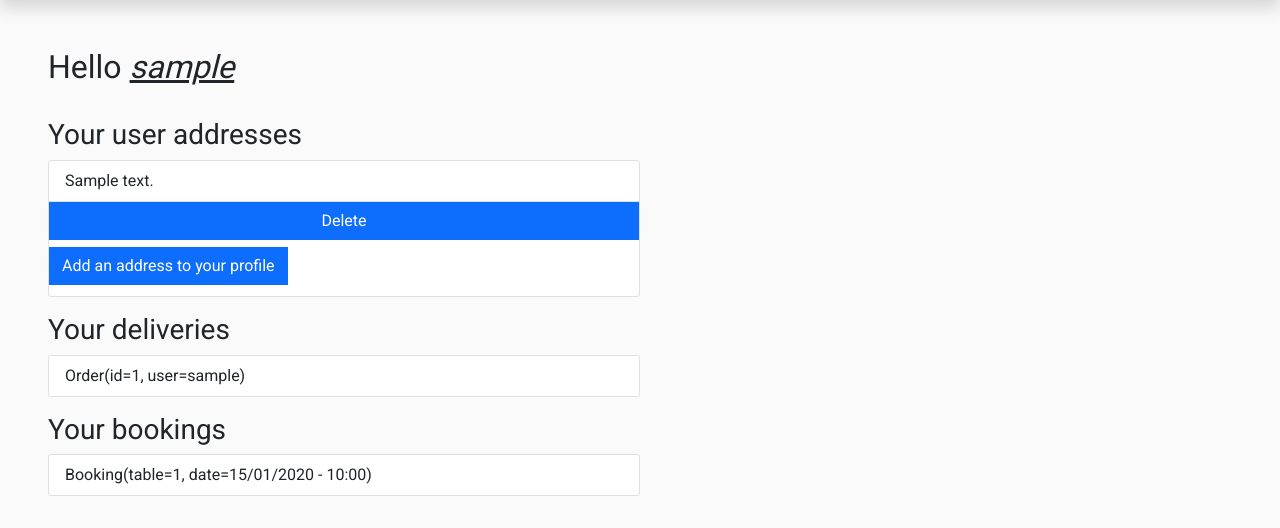
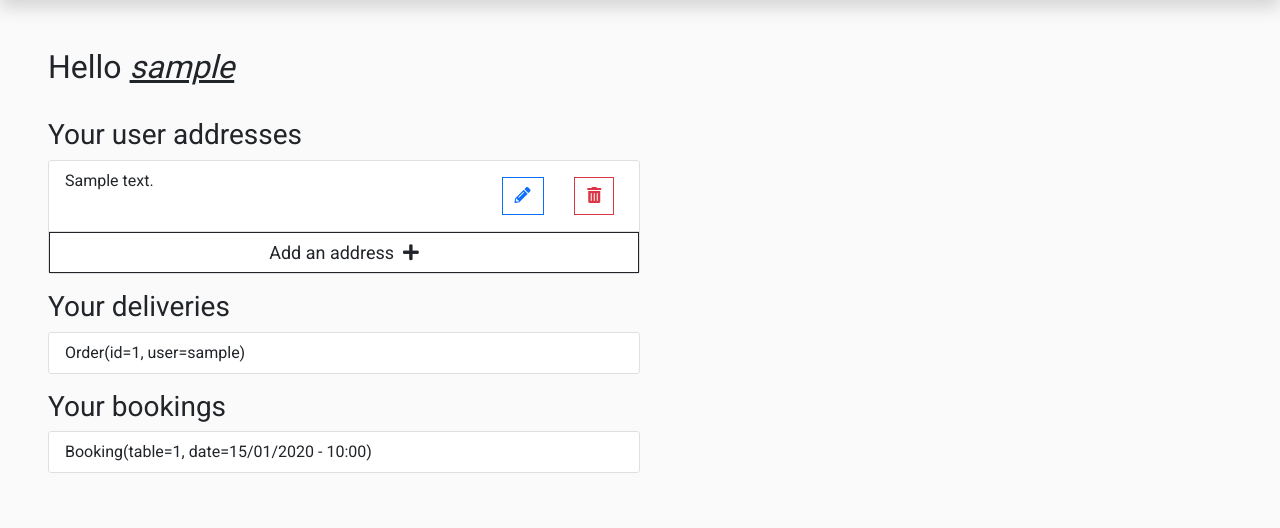
Before and after one commit to SergiGirabet/PyOli, a Django app: page /profile/ in a window 1280 px wide. Shown: the part 62-590 px from the top of the page. Run offline with Django 3.2, Linux system fonts and the light colour scheme; a user stored in the database is signed in; tables that the repository leaves empty hold one stand-in row (values such as "Sample post").

Commit message:
modified profile and address views

```diff
--- a/booking_manager/forms.py
+++ b/booking_manager/forms.py
@@ -7,9 +7,3 @@ class DeliveryForm(forms.ModelForm):
     class Meta:
         model = ProductOrder
         fields = "__all__"
-
-
-class AddressForm(forms.ModelForm):
-    class Meta:
-        model = Address
-        fields = ['address_field']
--- a/booking_manager/templates/base.html
+++ b/booking_manager/templates/base.html
@@ -15,6 +15,9 @@
             border-radius: 0 !important;
         }
     </style>
+    <link rel="stylesheet" href="https://cdnjs.cloudflare.com/ajax/libs/font-awesome/5.15.3/css/all.min.css"
+          integrity="sha512-iBBXm8fW90+nuLcSKlbmrPcLa0OT92xO1BIsZ+ywDWZCvqsWgccV3gFoRBv0z+8dLJgyAHIhR35VZc2oM/gI1w=="
+          crossorigin="anonymous"/>
     <link href="https://cdn.jsdelivr.net/npm/bootstrap@5.0.0-beta3/dist/css/bootstrap.min.css" rel="stylesheet"
           integrity="sha384-eOJMYsd53ii+scO/bJGFsiCZc+5NDVN2yr8+0RDqr0Ql0h+rP48ckxlpbzKgwra6" crossorigin="anonymous">
 </head>
--- a/booking_manager/templates/delivery.html
+++ b/booking_manager/templates/delivery.html
@@ -12,7 +12,7 @@
                         <div class="card col" style="border: 1px solid black">
                             <div class="card-body">
                                 <div class="row">
-                                    <div class="col">
+                                    <div class="col-9">
                                         <h5 class="card-title">{{ product.name }}</h5>
                                         <p class="card-text">{{ product.description|truncatechars:80 }}</p>
                                     </div>
@@ -40,7 +40,7 @@
                     {% if addresses %}
                         <select name="address" id="address">
                             {% for address in addresses %}
-                                <option value="{{ address.id }}"> {{ address }}</option>
+                                <option value="{{ address.id }}"> {{ address.address_field |truncatechars:50 }}</option>
                             {% endfor %}
                         </select>
                     {% else %}
--- a/booking_manager/templates/profile.html
+++ b/booking_manager/templates/profile.html
@@ -9,17 +9,35 @@
         <div class="card col-6">
             <ul class="list-group list-group-flush">
                 {% for address in addresses %}
-                    <li class="list-group-item">{{ address.address_field }}</li>
-                    <td>
-                        <a class="btn btn-primary" href="{% url 'deleteaddress' %}" >Delete</a>
-                    </td>
+                    <li class="list-group-item">
+                        <div class="row">
+                            <div class="col-9">
+                                {{ address.address_field | truncatechars:45 }}
+                            </div>
+                            <div class="col float-right">
+                                <div class="row">
+                                    <div class="col py-2">
+                                        <a class="btn btn-outline-primary"
+                                           href="{% url 'edit_address' pk=address.id %}">
+                                            <i class="fas fa-pencil-alt"></i></a>
+                                    </div>
+                                    <div class="col py-2">
+                                        <a class="btn btn-outline-danger"
+                                           href="{% url 'delete_address' pk=address.id %}">
+                                            <i class="fas fa-trash-alt"></i>
+                                        </a>
+                                    </div>
+                                </div>
+                            </div>
+                        </div>
+                    </li>
                 {% empty %}
                     <li class="list-group-item"><i>No addresses. TODO: add one</i></li>
                 {% endfor %}
-            <h1>
-                <a class="btn btn-primary" href="{% url 'createaddress' %}" >Add an address to your profile</a>
+                <a class="btn btn-outline-dark" style="font-size: 18px"
+                   href="{% url 'create_address' %}"> Add an address &nbsp;<i class="fas fa-plus"></i></a>
 
-            </h1>
+
             </ul>
         </div>
     </div>
--- a/booking_manager/urls.py
+++ b/booking_manager/urls.py
@@ -1,6 +1,6 @@
 from django.urls import path
 from .views import Home, Login, Register, ProfileView, DeliveryView, BookingView, Backoffice, AddressCreate, \
-    AddressDelete
+    AddressDelete, AddressEdit
 from django.contrib.auth.views import LogoutView
 
 
@@ -13,7 +13,8 @@ urlpatterns = [
     path('profile/', ProfileView.as_view(), name="profile"),
     path('delivery/', DeliveryView.as_view(), name="delivery"),
     path('booking/', BookingView.as_view(), name="booking"),
-    path('createaddress/', AddressCreate.as_view(), name="createaddress"),
-    path('deleteaddress/', AddressDelete.as_view(), name="deleteaddress"),
+    path('create-address/', AddressCreate.as_view(), name="create_address"),
+    path('delete-address/<int:pk>', AddressDelete.as_view(), name="delete_address"),
+    path('edit-address/<int:pk>', AddressEdit.as_view(), name="edit_address"),
 
 ]
--- a/booking_manager/views.py
+++ b/booking_manager/views.py
@@ -8,7 +8,7 @@ from django.http import HttpResponseRedirect
 from django.shortcuts import redirect
 from django.utils import timezone
 from django.utils.timezone import make_aware
-from django.views.generic import FormView, TemplateView, CreateView, ListView
+from django.views.generic import FormView, TemplateView, CreateView, ListView, DeleteView, UpdateView
 from django.contrib.auth.views import LoginView
 from django.contrib.auth.forms import UserCreationForm
 from django.urls import reverse_lazy
@@ -54,31 +54,65 @@ class ProfileView(TemplateView, LoginRequiredMixin):
         return context
 
 
-class AddressCreate(FormView):
-    form_class = AddressForm
+class AddressCreate(CreateView):
+    model = Address
+    fields = ['address_field']
     template_name = 'createaddress.html'
     success_url = reverse_lazy('profile')
 
     def form_valid(self, form):
-        address = Address(user=self.request.user, address_field=form.cleaned_data['address_field'])
+        address = Address.objects.create(user=self.request.user, address_field=form.cleaned_data['address_field'])
         address.save()
-        return super(AddressCreate, self).form_valid(form)
+        return redirect('profile')
 
 
-class AddressDelete(FormView):
-    form_class = AddressForm
+def verify_user(model):
+    def inner(func):
+        def wrapper(*args, **kwargs):
+            object_ = model.objects.get(pk=kwargs["pk"])
+            request = args[1]
+            if object_.user != request.user:
+                return redirect('profile')
+            return func(*args, **kwargs)
+        return wrapper
+    return inner
+
+
+class AddressDelete(DeleteView):
     model = Address
     template_name = 'deletingaddress.html'
     success_url = reverse_lazy('profile')
+
+    @verify_user(model)
+    def get(self, request, *args, **kwargs):
+        return super().get(request, *args, **kwargs)
+
+    @verify_user(model)
+    def post(self, request, *args, **kwargs):
+        return super().post(request, *args, **kwargs)
+
+
+class AddressEdit(UpdateView):
+    model = Address
+    template_name = "editaddress.html"
+    fields = ["address_field"]
+    success_url = reverse_lazy('profile')
+
+    @verify_user(model)
+    def get(self, request, *args, **kwargs):
+        return super().get(request, *args, **kwargs)
+
+    @verify_user(model)
+    def post(self, request, *args, **kwargs):
+        return super().post(request, *args, **kwargs)
 
 
 class DeliveryView(LoginRequiredMixin, TemplateView):
     template_name = "delivery.html"
 
     def get_context_data(self, **kwargs):
-        context = {}
-        context["products"] = Product.objects.all()
-        context["addresses"] = Address.objects.filter(user_id=self.request.user)
+        context = {"products": Product.objects.all(),
+                   "addresses": Address.objects.filter(user_id=self.request.user)}
         return context
 
     def post(self, request, *args, **kwargs):
```
Also changed, not shown: booking_manager/templates/editaddress.html (added, +8 -0 lines).
